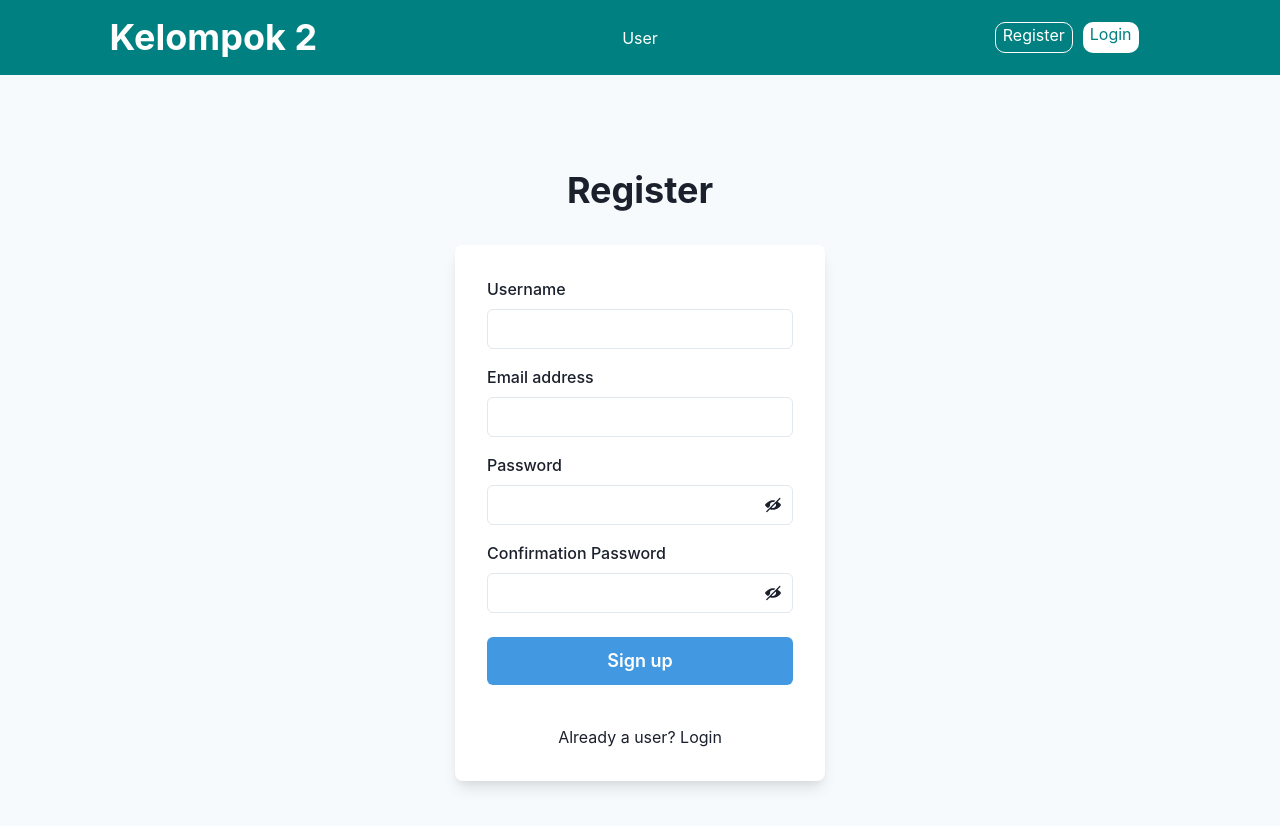
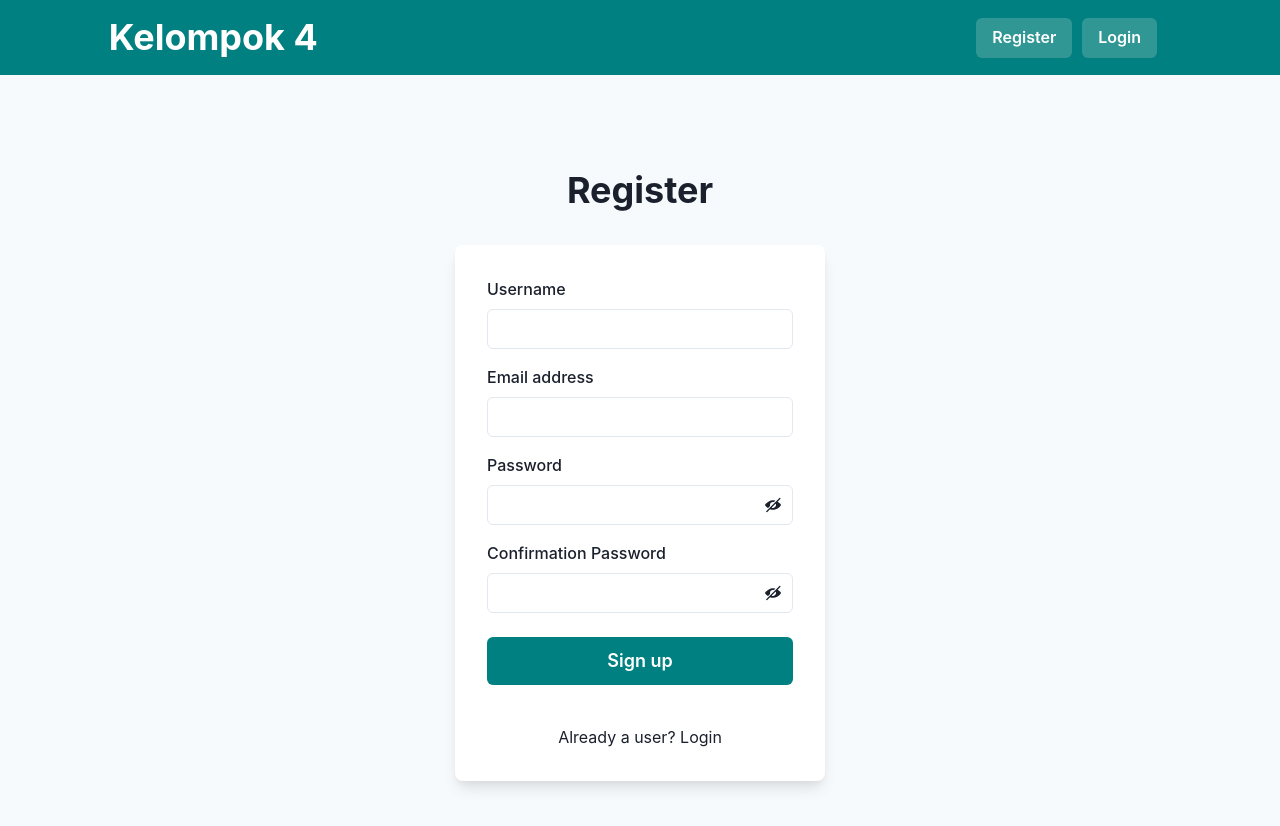
Before and after one commit to Sando-Mutaz/Module02-Exercise11-12, a React (Create React App) app: page /register in a window 1280 px wide. Shown: the top 826 px of the page. Built offline with nearby package versions, Linux system fonts and the light colour scheme.

Commit message:
updateStyle

```diff
--- a/server/db.json
+++ b/server/db.json
@@ -26,24 +26,14 @@
       "tweet": "Test"
     },
     {
-      "email": "dodi@gmail.com",
-      "tweet": "",
+      "email": null,
+      "tweet": "🇮🇩",
       "id": 2
     },
     {
-      "email": "dodi@gmail.com",
-      "tweet": "",
+      "email": null,
+      "tweet": "I stand with Palestine! 🇵🇸",
       "id": 3
-    },
-    {
-      "email": "dodi@gmail.com",
-      "tweet": "abcde",
-      "id": 4
-    },
-    {
-      "email": "dodi@gmail.com",
-      "tweet": "v ii  ",
-      "id": 5
     }
   ]
 }
--- a/src/Pages/Navbar.jsx
+++ b/src/Pages/Navbar.jsx
@@ -1,31 +1,30 @@
-import { Box, Flex, Grid, Heading, Text } from '@chakra-ui/react'
-import React from 'react'
-import { Link } from 'react-router-dom'
+import { Box, Button, Grid, Heading, Text } from "@chakra-ui/react";
+import React from "react";
+import { Link } from "react-router-dom";
 
 function Navbar() {
   return (
     <Box>
-        <Grid
-        gridTemplateColumns={'1fr 1fr 1fr'}
-        height={'75px'}
-        bgColor={'teal'}>
-            <Heading textAlign={'center'} margin='auto' color={'white'}>Kelompok 2</Heading>
-            <Text textAlign={'center'} margin='auto' color='white'>
-                <Link to="/user-data">User</Link>
-            </Text>
-            <Text textAlign={'center'} margin='auto' color='white'>
-              <Box display='flex' flexDirection='row' gap='10px'>
-              <Text backgroundColor='teal' textColor='white' border='solid 1px white' borderRadius='10px' padding='0px 7px 5px 7px'>
-              <Link to="/register">Register</Link>
-                </Text>
-                <Text backgroundColor='white' textColor='teal' borderRadius='10px' padding='0px 7px 5px 7px'>
-                <Link to="/">Login</Link>
-                </Text>
-                </Box>
-            </Text>
-        </Grid>
+      <Grid
+        gridTemplateColumns={"1fr 1fr 1fr"}
+        height={"75px"}
+        bgColor={"teal"}
+      >
+        <Heading textAlign={"center"} margin="auto" color={"white"}>
+          Kelompok 4
+        </Heading>
+        <Text textAlign={"center"} margin="auto" color="white">
+          <Link to="/user-data"></Link>
+        </Text>
+        <Text textAlign={"center"} margin="auto" color="white">
+          <Box display="flex" flexDirection="row" gap="10px">
+            <Button colorScheme="teal">Register</Button>
+            <Button colorScheme="teal">Login</Button>
+          </Box>
+        </Text>
+      </Grid>
     </Box>
-  )
+  );
 }
 
-export default Navbar
+export default Navbar;
--- a/src/Pages/login.jsx
+++ b/src/Pages/login.jsx
@@ -20,11 +20,10 @@ import {
 import { Link, Navigate } from "react-router-dom";
 import Navbar from "./Navbar";
 
-
 function Login() {
   const [formData, setFormData] = useState({
-    email: '',
-    password: '',
+    email: "",
+    password: "",
   });
 
   const [usersData, setUsersData] = useState([]);
@@ -40,32 +39,34 @@ function Login() {
     const { email, password } = formData;
 
     // Cek login berdasarkan data JSON yang sudah dimuat
-    const user = usersData.find((user) => user.email === email && user.password === password);
+    const user = usersData.find(
+      (user) => user.email === email && user.password === password
+    );
 
     if (user) {
-      setIsLoggedIn(true)
-      alert('Login Sukses')
-      console.log('Login berhasil');
-      console.log(email)
-      localStorage.setItem("token", email)
+      setIsLoggedIn(true);
+      alert("Login Sukses");
+      console.log("Login berhasil");
+      console.log(email);
+      localStorage.setItem("token", email);
     } else {
-      alert('Email utowo Passwordmu salah')
-      console.error('Login gagal');
+      alert("Email utowo Passwordmu salah");
+      console.error("Login gagal");
     }
   };
 
   useEffect(() => {
     // Gunakan Axios untuk mengambil data JSON
-    axios.get('http://localhost:3000/users')
+    axios
+      .get("http://localhost:3000/users")
       .then((response) => setUsersData(response.data))
-      .catch((error) => console.error('Error loading data:', error));
+      .catch((error) => console.error("Error loading data:", error));
   }, []);
-
 
   return (
     <Box>
-    <Navbar />
-    {isLoggedIn && <Navigate to="/timeline" />}
+      <Navbar />
+      {isLoggedIn && <Navigate to="/timeline" />}
 
       <Flex
         minH={"100vh"}
@@ -84,9 +85,7 @@ function Login() {
             p={8}
           >
             <Stack spacing={4}>
-              <FormControl
-                id="email"
-              >
+              <FormControl id="email">
                 <FormLabel>Email address</FormLabel>
                 <InputGroup>
                   <Input
@@ -97,13 +96,11 @@ function Login() {
                   />
                 </InputGroup>
               </FormControl>
-              <FormControl
-                id="password"
-              >
+              <FormControl id="password">
                 <FormLabel>Password</FormLabel>
                 <Input
                   type="password"
-                  name='password'
+                  name="password"
                   value={formData.password}
                   onChange={handleChange}
                 />
@@ -118,10 +115,11 @@ function Login() {
                   <Text color={"blue.400"}>Forgot password?</Text>
                 </Stack>
                 <Button
-                  bg={"blue.400"}
+                  bg={"teal"}
                   color={"white"}
                   _hover={{
-                    bg: "blue.500",
+                    bg: "black",
+                    color: "white",
                   }}
                   onClick={handleLogin}
                 >
@@ -140,9 +138,8 @@ function Login() {
           </Box>
         </Stack>
       </Flex>
-
     </Box>
   );
 }
 
-export default Login
+export default Login;
--- a/src/Pages/register.jsx
+++ b/src/Pages/register.jsx
@@ -56,7 +56,7 @@ export default function Register() {
 
   const register = async (username, email, password) => {
     try {
-      await axios.post("http://localhost:3000/user", {
+      await axios.post("http://localhost:3000/users", {
         username,
         email,
         password,
@@ -122,7 +122,9 @@ export default function Register() {
                     value={formik.values.username}
                   />
                   {formik.touched.username && formik.errors.username && (
-                  <FormErrorMessage>{formik.errors.username}</FormErrorMessage>
+                    <FormErrorMessage>
+                      {formik.errors.username}
+                    </FormErrorMessage>
                   )}
                 </FormControl>
                 <FormControl
@@ -166,7 +168,9 @@ export default function Register() {
                     </InputRightElement>
                   </InputGroup>
                   {formik.touched.password && formik.errors.password && (
-                  <FormErrorMessage>{formik.errors.password}</FormErrorMessage>
+                    <FormErrorMessage>
+                      {formik.errors.password}
+                    </FormErrorMessage>
                   )}
                 </FormControl>
                 <FormControl
@@ -207,10 +211,11 @@ export default function Register() {
                   <Button
                     loadingText="Submitting"
                     size="lg"
-                  bg={"blue.400"}
+                    bg={"teal"}
                     color={"white"}
                     _hover={{
-                    bg: "blue.500",
+                      bg: "black",
+                      color: "white",
                     }}
                     type="submit"
                   >
@@ -220,7 +225,7 @@ export default function Register() {
                 <Stack pt={6}>
                   <Text align={"center"}>
                     Already a user?{" "}
-                  <Link color='#4299E1' to="/" >
+                    <Link color="#4299E1" to="/">
                       Login
                     </Link>
                   </Text>
```
Also changed, not shown: src/Pages/Timeline.jsx (+123 -73 lines). Lines whose indentation alone changed are shown as unchanged.
